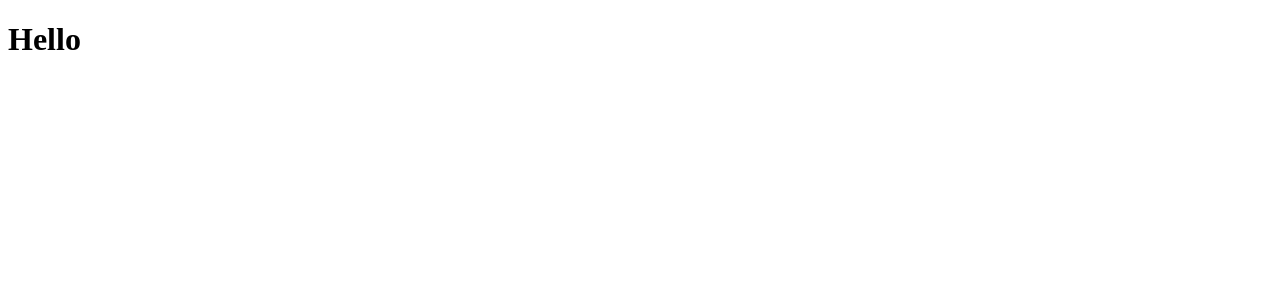
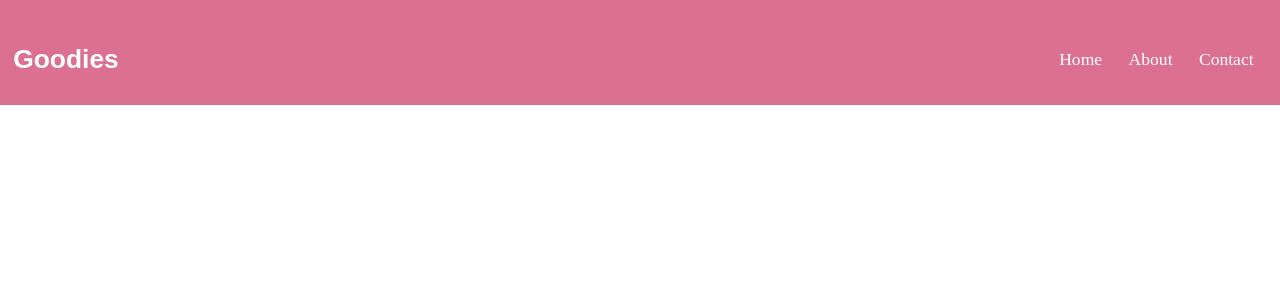
Before and after one commit to DennisSkoko/goodies, a React (Create React App) app in the folder client/: page / in a window 1280 px wide. Shown: the top 300 px of the page. Built offline with nearby package versions, Linux system fonts and the light colour scheme.

Commit message:
Adds the Header

```diff
--- a/client/src/App.js
+++ b/client/src/App.js
@@ -1,13 +1,16 @@
 import React, { Component } from 'react'
+import GlobalStyles from './style/GlobalStyles'
 import ThemeProvider from './style/ThemeProvider'
+import TheHeader from './components/TheHeader'
 
 class App extends Component {
   render () {
     return (
       <ThemeProvider>
-        <header>
-          <h1>Hello</h1>
-        </header>
+        <>
+          <GlobalStyles />
+          <TheHeader />
+        </>
       </ThemeProvider>
     )
   }
--- /dev/null
+++ b/client/src/components/TheHeader.js
@@ -0,0 +1,20 @@
+import React from 'react'
+import Header from '../ui/Header'
+import HeaderNav from '../ui/HeaderNav'
+import HeaderNavLink from '../ui/HeaderNavLink'
+import HeaderTitle from '../ui/HeaderTitle'
+
+function TheHeader () {
+  return (
+    <Header>
+      <HeaderTitle>Goodies</HeaderTitle>
+      <HeaderNav>
+        <HeaderNavLink href='#/'>Home</HeaderNavLink>
+        <HeaderNavLink href='#/'>About</HeaderNavLink>
+        <HeaderNavLink href='#/'>Contact</HeaderNavLink>
+      </HeaderNav>
+    </Header>
+  )
+}
+
+export default React.memo(TheHeader)
--- /dev/null
+++ b/client/src/style/GlobalStyles.js
@@ -0,0 +1,12 @@
+import { createGlobalStyle } from 'styled-components'
+import { normalize } from 'polished'
+
+const GlobalStyles = createGlobalStyle`
+  ${normalize()}
+
+  html {
+    font-size: ${({ theme }) => theme.font.baseSize}
+  }
+`
+
+export default GlobalStyles
--- /dev/null
+++ b/client/src/ui/Header.js
@@ -0,0 +1,12 @@
+import styled from 'styled-components'
+
+const Header = styled.header`
+  background-color: ${({ theme }) => theme.color.primary.base}
+  color: ${({ theme }) => theme.color.white.light}
+  display: flex
+  align-items: center
+  justify-content: space-between
+  padding: ${({ theme }) => `${theme.spacing.m} ${theme.spacing.s} ${theme.spacing.s}`}
+`
+
+export default Header
--- /dev/null
+++ b/client/src/ui/HeaderNav.js
@@ -0,0 +1,34 @@
+import React from 'react'
+import PropTypes from 'prop-types'
+import styled from 'styled-components'
+
+const Nav = styled.nav`
+  ul {
+    padding: 0
+    margin: 0
+    list-style: none
+    display: flex
+  }
+`
+
+function HeaderNav ({ children }) {
+  return (
+    <Nav>
+      <ul>
+        {children.map((child, i) => (
+          <li key={i}>{child}</li>
+        ))}
+      </ul>
+    </Nav>
+  )
+}
+
+HeaderNav.propTypes = {
+  children: PropTypes
+    .arrayOf(
+      PropTypes.node.isRequired
+    )
+    .isRequired
+}
+
+export default React.memo(HeaderNav)
--- /dev/null
+++ b/client/src/ui/HeaderNavLink.js
@@ -0,0 +1,22 @@
+import styled from 'styled-components'
+import { transitions } from 'polished'
+
+const HeaderNavLink = styled.a`
+  color: ${({ theme }) => theme.color.white.light}
+  font-size: ${({ theme }) => theme.font.body.size}
+  padding: ${({ theme }) => theme.spacing.s}
+  display: block
+  outline: none
+  text-decoration: none
+  ${({ theme }) => transitions(['color', 'transform'], theme.transition.normal)}
+
+  &:hover {
+    color: ${({ theme }) => theme.color.white.base}
+  }
+
+  &:active {
+    transform: scale(0.95)
+  }
+`
+
+export default HeaderNavLink
--- /dev/null
+++ b/client/src/ui/HeaderTitle.js
@@ -0,0 +1,8 @@
+import styled from 'styled-components'
+import Heading from './Heading'
+
+const HeaderTitle = styled(Heading)`
+  font-size: ${({ theme }) => theme.font.h4.size}
+`
+
+export default HeaderTitle
--- /dev/null
+++ b/client/src/ui/Heading.js
@@ -0,0 +1,17 @@
+import PropTypes from 'prop-types'
+import styled from 'styled-components'
+
+const Heading = styled.h1`
+  font-family: ${({ theme }) => theme.font.family}
+  font-size: ${({ theme, as }) => theme.font[as].size}
+`
+
+Heading.propTypes = {
+  as: PropTypes.oneOf(['h1', 'h2', 'h3', 'h4', 'h5', 'h6'])
+}
+
+Heading.defaultProps = {
+  as: 'h1'
+}
+
+export default Heading
```
